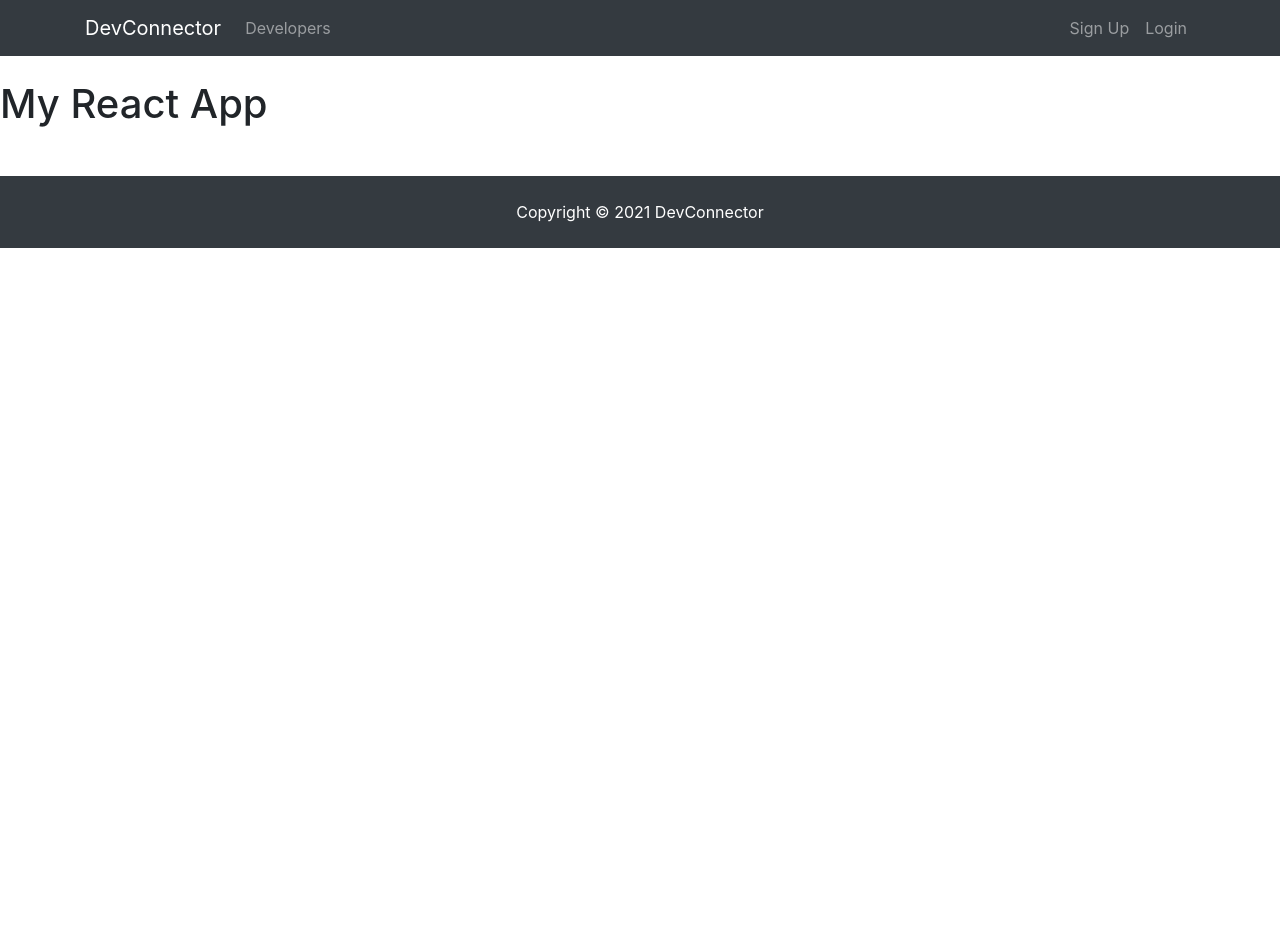
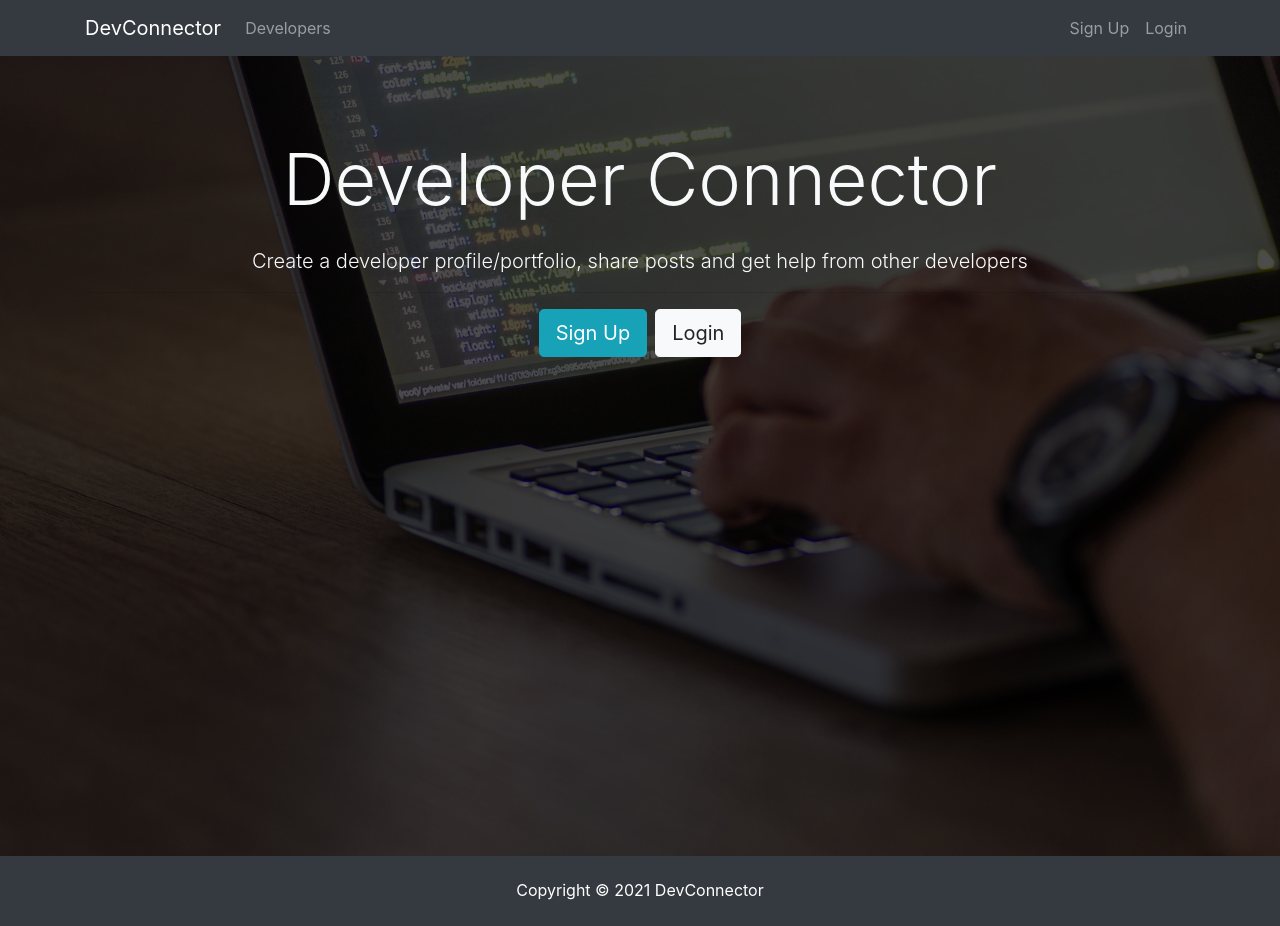
Before and after one commit to MiheretuTesh/fullstack_dev_app, a React (Create React App) app in the folder client/: page / in a window 1280 px wide. Before the commit the page ends 800 px from the top, so only its background shows below. Built offline with nearby package versions, Linux system fonts and the light colour scheme.

Commit message:
feat: Landing page is done.

```diff
--- a/client/src/App.js
+++ b/client/src/App.js
@@ -1,12 +1,13 @@
 import './App.css';
 import Navbar from './components/layouts/Nabar'
 import Footer from './components/layouts/Footer'
+import Landing from './components/layouts/Landing'
 
 function App() {
   return (
     <div className="App">
       <Navbar />
-      <h1>My React App</h1>
+      <Landing />
       <Footer />
     </div>
   );
--- /dev/null
+++ b/client/src/components/layouts/Landing.js
@@ -0,0 +1,33 @@
+import React, { Component } from 'react';
+
+class Landing extends Component {
+  render() {
+    return (
+      <div className="landing">
+        <div className="dark-overlay landing-inner text-light">
+          <div className="container">
+            <div className="row">
+              <div className="col-md-12 text-center">
+                <h1 className="display-3 mb-4">Developer Connector</h1>
+                <p className="lead">
+                  {' '}
+                  Create a developer profile/portfolio, share posts and get help
+                  from other developers
+                </p>
+                <hr />
+                <a href="register.html" className="btn btn-lg btn-info mr-2">
+                  Sign Up
+                </a>
+                <a href="login.html" className="btn btn-lg btn-light">
+                  Login
+                </a>
+              </div>
+            </div>
+          </div>
+        </div>
+      </div>
+    );
+  }
+}
+
+export default Landing;
```
